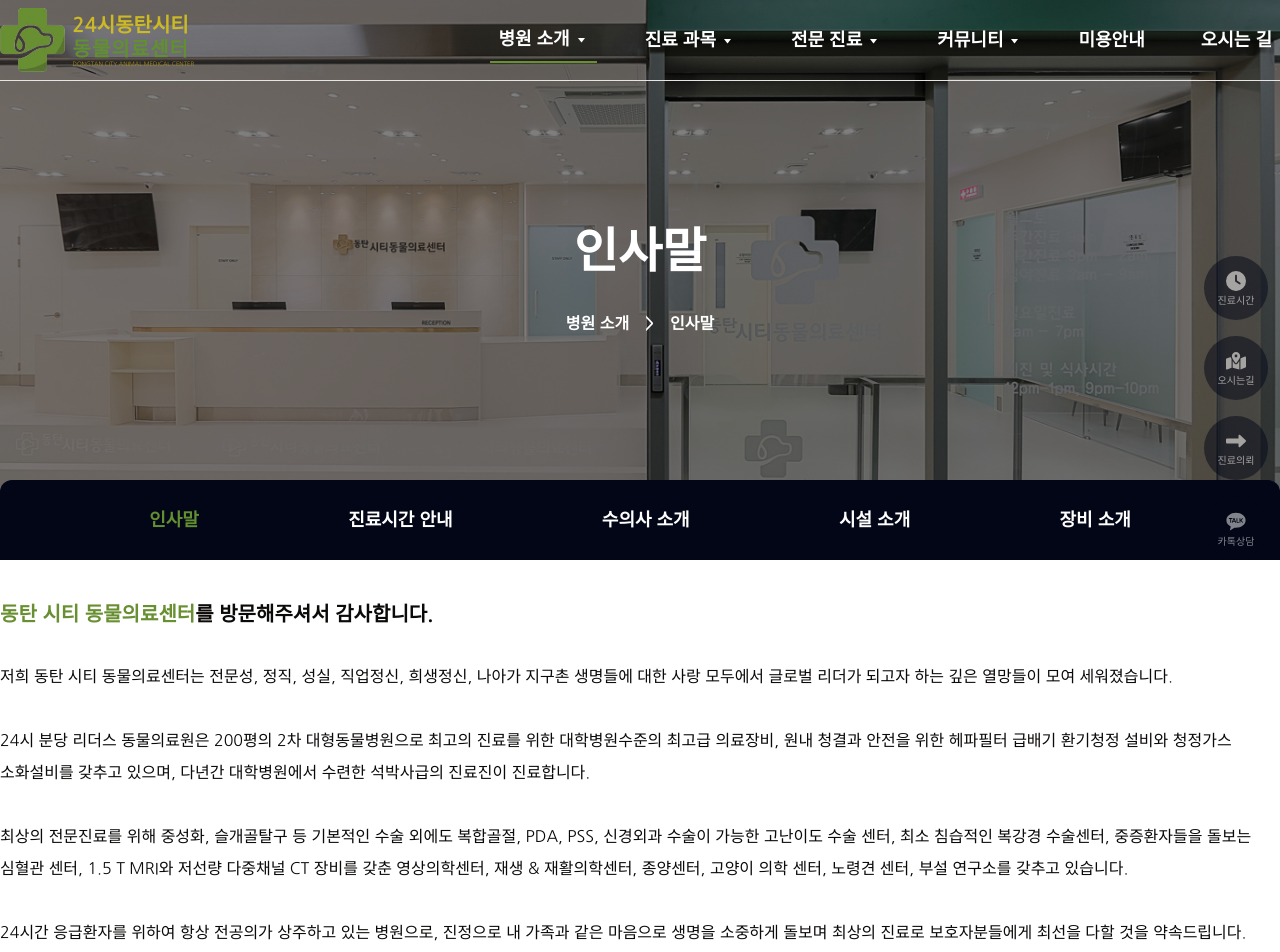
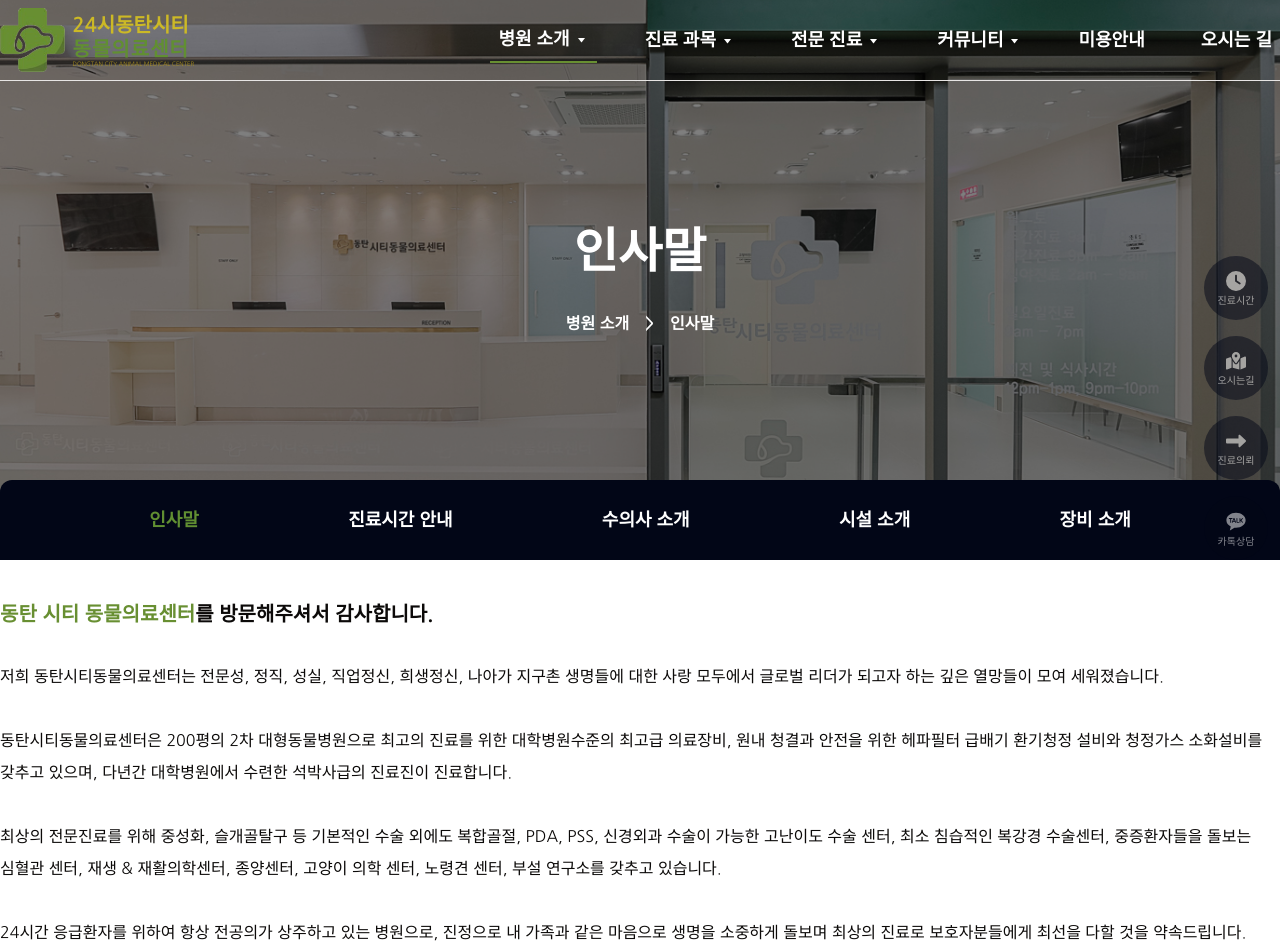
Before and after one commit to dongtan-amc/dtcamc, a Next.js app: page /introduction/salute in a window 1280 px wide. Shown: the top 952 px of the page. Built offline with nearby package versions, Linux system fonts and the light colour scheme.

Commit message:
인사말 수정

```diff
--- a/app/introduction/salute/salute-copy.tsx
+++ b/app/introduction/salute/salute-copy.tsx
@@ -1,4 +1,5 @@
 import Container from "@/components/common/container";
+import { NAME } from "@/constants/general-info";
 
 export default function SaluteCopy() {
   return (
@@ -11,23 +12,22 @@ export default function SaluteCopy() {
           를 방문해주셔서 감사합니다.
         </p>
         <p>
-          저희 동탄 시티 동물의료센터는 전문성, 정직, 성실, 직업정신, 희생정신,
-          나아가 지구촌 생명들에 대한 사랑 모두에서 글로벌 리더가 되고자 하는
-          깊은 열망들이 모여 세워졌습니다.
+          저희 {NAME}는 전문성, 정직, 성실, 직업정신, 희생정신, 나아가 지구촌
+          생명들에 대한 사랑 모두에서 글로벌 리더가 되고자 하는 깊은 열망들이
+          모여 세워졌습니다.
         </p>
         <p>
-          24시 분당 리더스 동물의료원은 200평의 2차 대형동물병원으로 최고의
-          진료를 위한 대학병원수준의 최고급 의료장비, 원내 청결과 안전을 위한
-          헤파필터 급배기 환기청정 설비와 청정가스 소화설비를 갖추고 있으며,
-          다년간 대학병원에서 수련한 석박사급의 진료진이 진료합니다.
+          {NAME}은 200평의 2차 대형동물병원으로 최고의 진료를 위한
+          대학병원수준의 최고급 의료장비, 원내 청결과 안전을 위한 헤파필터
+          급배기 환기청정 설비와 청정가스 소화설비를 갖추고 있으며, 다년간
+          대학병원에서 수련한 석박사급의 진료진이 진료합니다.
         </p>
         <p>
           최상의 전문진료를 위해 중성화, 슬개골탈구 등 기본적인 수술 외에도
           복합골절, PDA, PSS, 신경외과 수술이 가능한 고난이도 수술 센터, 최소
-          침습적인 복강경 수술센터, 중증환자들을 돌보는 심혈관 센터, 1.5 T MRI와
-          저선량 다중채널 CT 장비를 갖춘 영상의학센터, 재생 & 재활의학센터,
-          종양센터, 고양이 의학 센터, 노령견 센터, 부설 연구소를 갖추고
-          있습니다.
+          침습적인 복강경 수술센터, 중증환자들을 돌보는 심혈관 센터, 재생 &
+          재활의학센터, 종양센터, 고양이 의학 센터, 노령견 센터, 부설 연구소를
+          갖추고 있습니다.
         </p>
         <p>
           24시간 응급환자를 위하여 항상 전공의가 상주하고 있는 병원으로,
```
